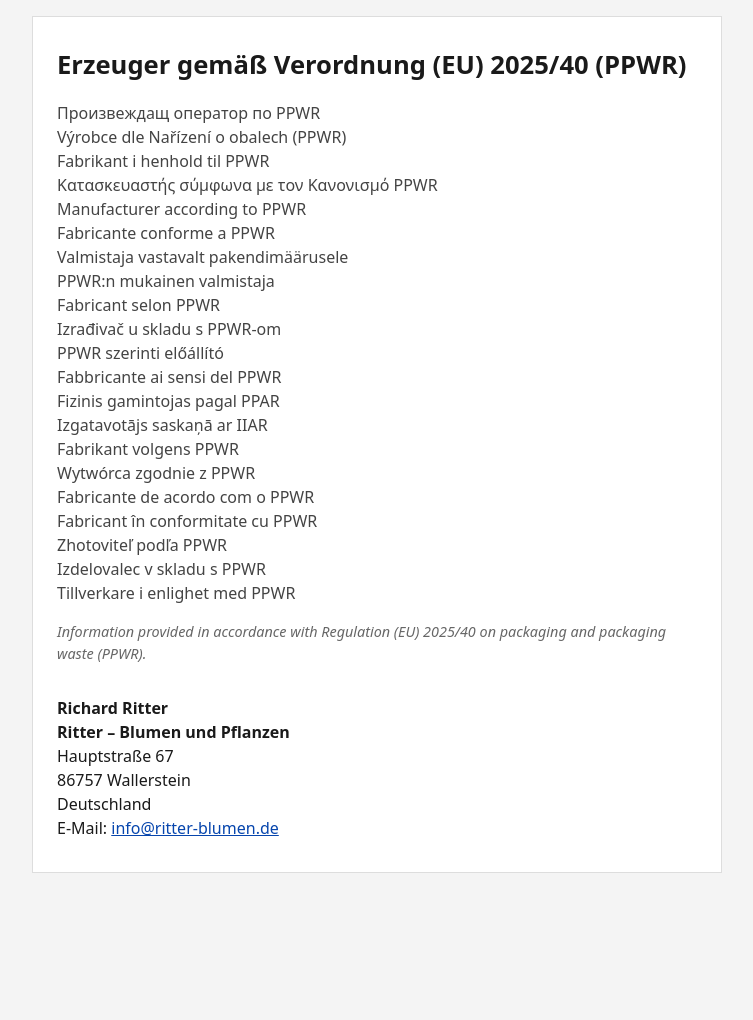
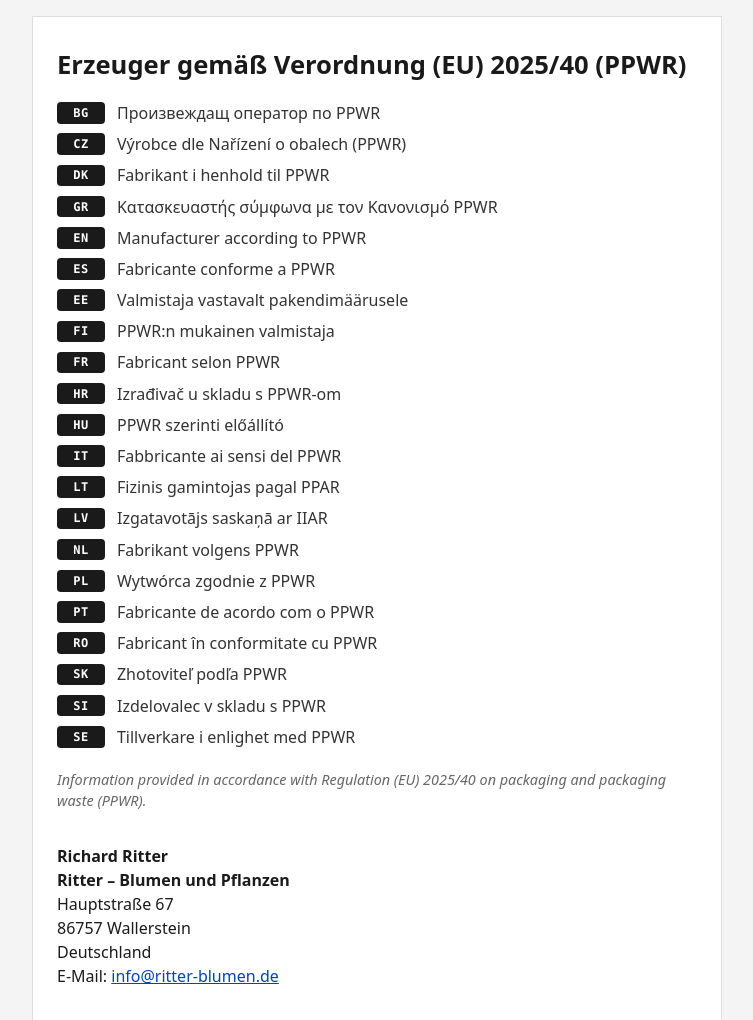
Before and after one commit to Ritter-Blumen-und-Pflanzen/Ritter-Blumen-und-Pflanzen.github.io, a plain HTML site: page index.html in a window 1280 px wide. Shown: the top 1020 px of the page, without its empty margins (263-1016 px from the left). Before the commit the page ends 889 px from the top, so only its background shows below. Drawn offline with Linux system fonts and the light colour scheme.

Commit message:
Add files via upload
Changed appearance

```diff
--- a/index.html
+++ b/index.html
@@ -22,8 +22,25 @@
       border: 1px solid #ddd;
     }
     h1 { font-size: 1.6rem; line-height: 1.25; margin: 0 0 1.25rem; }
-    .lang { color: #444; margin: 0 0 1rem; }
-    .lang span { display: block; }
+    .lang {
+      display: grid;
+      grid-template-columns: auto 1fr;
+      gap: .45rem .75rem;
+      align-items: center;
+      margin: 0 0 1.25rem;
+      padding: 0;
+    }
+    .lang dt {
+      font: 600 .75rem/1 ui-monospace, "SF Mono", Menlo, Consolas, monospace;
+      letter-spacing: .05em;
+      text-align: center;
+      min-width: 2.2rem;
+      padding: .3rem .4rem;
+      border-radius: 4px;
+      background: #1a1a1a;
+      color: #fff;
+    }
+    .lang dd { margin: 0; color: #333; }
     .note { font-style: italic; color: #666; font-size: .9rem; margin: 0 0 2rem; }
     address { font-style: normal; }
     address strong { display: block; }
@@ -31,7 +48,8 @@
     @media (prefers-color-scheme: dark) {
       body { background: #121212; color: #eee; }
       .card { background: #1e1e1e; border-color: #333; }
-      .lang { color: #bbb; }
+      .lang dt { background: #eee; color: #121212; }
+      .lang dd { color: #ccc; }
       .note { color: #999; }
       a { color: #8ab4f8; }
     }
@@ -41,29 +59,29 @@
   <main class="card">
     <h1>Erzeuger gemäß Verordnung (EU) 2025/40 (PPWR)</h1>
 
-    <p class="lang">
-      <span lang="bg">Произвеждащ оператор по PPWR</span>
-      <span lang="cs">Výrobce dle Nařízení o obalech (PPWR)</span>
-      <span lang="da">Fabrikant i henhold til PPWR</span>
-      <span lang="el">Κατασκευαστής σύμφωνα με τον Κανονισμό PPWR</span>
-      <span lang="en">Manufacturer according to PPWR</span>
-      <span lang="es">Fabricante conforme a PPWR</span>
-      <span lang="et">Valmistaja vastavalt pakendimäärusele</span>
-      <span lang="fi">PPWR:n mukainen valmistaja</span>
-      <span lang="fr">Fabricant selon PPWR</span>
-      <span lang="hr">Izrađivač u skladu s PPWR-om</span>
-      <span lang="hu">PPWR szerinti előállító</span>
-      <span lang="it">Fabbricante ai sensi del PPWR</span>
-      <span lang="lt">Fizinis gamintojas pagal PPAR</span>
-      <span lang="lv">Izgatavotājs saskaņā ar IIAR</span>
-      <span lang="nl">Fabrikant volgens PPWR</span>
-      <span lang="pl">Wytwórca zgodnie z PPWR</span>
-      <span lang="pt">Fabricante de acordo com o PPWR</span>
-      <span lang="ro">Fabricant în conformitate cu PPWR</span>
-      <span lang="sk">Zhotoviteľ podľa PPWR</span>
-      <span lang="sl">Izdelovalec v skladu s PPWR</span>
-      <span lang="sv">Tillverkare i enlighet med PPWR</span>
-    </p>
+    <dl class="lang">
+      <dt>BG</dt><dd lang="bg">Произвеждащ оператор по PPWR</dd>
+      <dt>CZ</dt><dd lang="cs">Výrobce dle Nařízení o obalech (PPWR)</dd>
+      <dt>DK</dt><dd lang="da">Fabrikant i henhold til PPWR</dd>
+      <dt>GR</dt><dd lang="el">Κατασκευαστής σύμφωνα με τον Κανονισμό PPWR</dd>
+      <dt>EN</dt><dd lang="en">Manufacturer according to PPWR</dd>
+      <dt>ES</dt><dd lang="es">Fabricante conforme a PPWR</dd>
+      <dt>EE</dt><dd lang="et">Valmistaja vastavalt pakendimäärusele</dd>
+      <dt>FI</dt><dd lang="fi">PPWR:n mukainen valmistaja</dd>
+      <dt>FR</dt><dd lang="fr">Fabricant selon PPWR</dd>
+      <dt>HR</dt><dd lang="hr">Izrađivač u skladu s PPWR-om</dd>
+      <dt>HU</dt><dd lang="hu">PPWR szerinti előállító</dd>
+      <dt>IT</dt><dd lang="it">Fabbricante ai sensi del PPWR</dd>
+      <dt>LT</dt><dd lang="lt">Fizinis gamintojas pagal PPAR</dd>
+      <dt>LV</dt><dd lang="lv">Izgatavotājs saskaņā ar IIAR</dd>
+      <dt>NL</dt><dd lang="nl">Fabrikant volgens PPWR</dd>
+      <dt>PL</dt><dd lang="pl">Wytwórca zgodnie z PPWR</dd>
+      <dt>PT</dt><dd lang="pt">Fabricante de acordo com o PPWR</dd>
+      <dt>RO</dt><dd lang="ro">Fabricant în conformitate cu PPWR</dd>
+      <dt>SK</dt><dd lang="sk">Zhotoviteľ podľa PPWR</dd>
+      <dt>SI</dt><dd lang="sl">Izdelovalec v skladu s PPWR</dd>
+      <dt>SE</dt><dd lang="sv">Tillverkare i enlighet med PPWR</dd>
+    </dl>
 
     <p class="note" lang="en">Information provided in accordance with Regulation (EU) 2025/40 on packaging and packaging waste (PPWR).</p>
 
```
